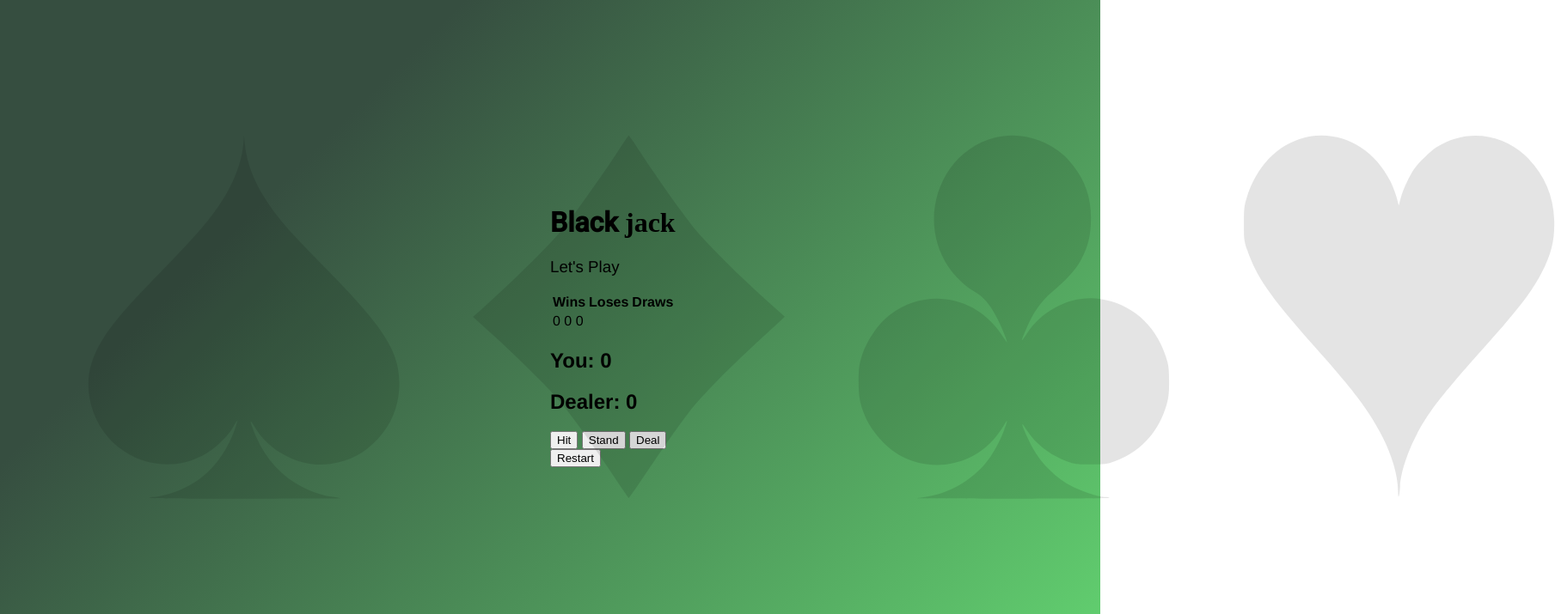
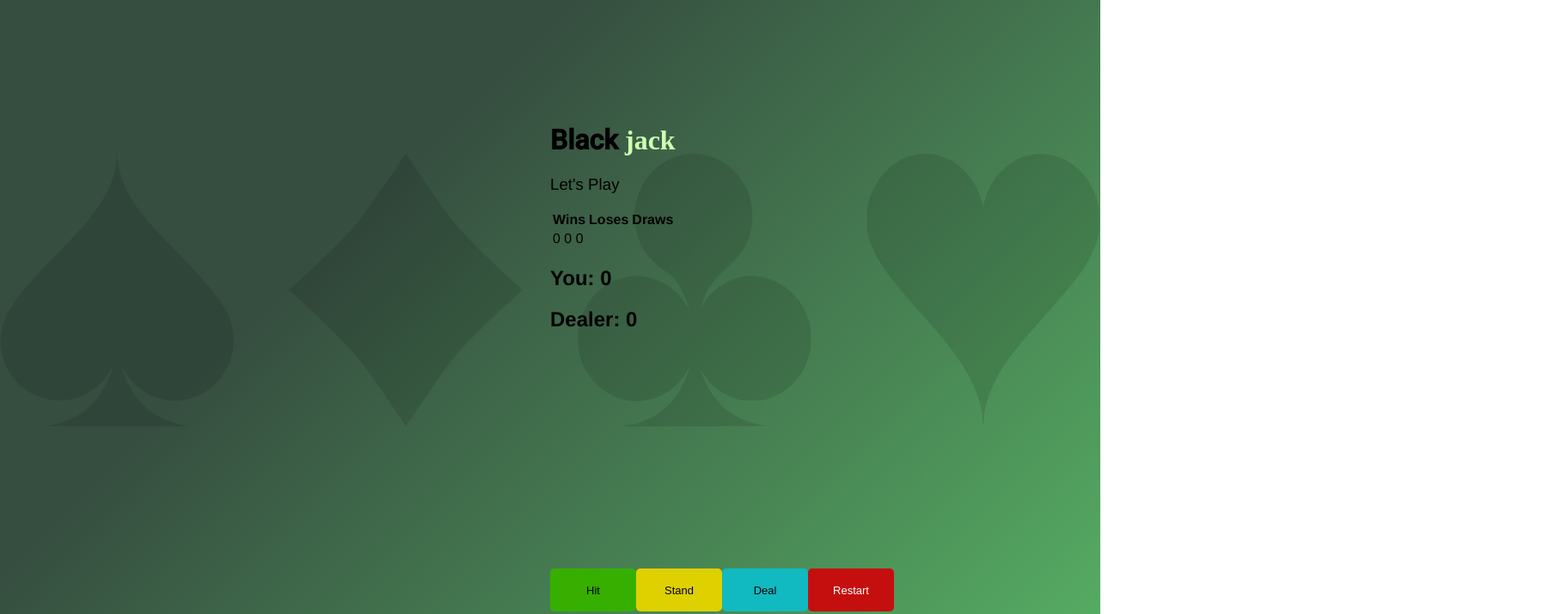
Before and after one commit to Sanketr62/BlackJack, a plain HTML site: page index.html in a window 1280 px wide. Shown: the top 715 px of the page at 86% size, 1809 px wide, since content can reach past the window. Drawn offline with Linux system fonts and the light colour scheme; a web font is replaced by a local one.

Commit message:
updated files

```diff
--- a/index.html
+++ b/index.html
@@ -24,18 +24,17 @@
 </head>
 
 <body>
-
-    <div class="bg-container"></div>
-
-    <div class="bg-image">
-        <img src="Cards_type.svg" alt="cards_type" class="bg-img2">
-    </div>
+    <br>
+    <img src="Cards_type.svg" alt="cards_type_svg" class="bg-image">
 
     <div class="container">
-        <h1><span style="font-family: 'Roboto', sans-serif;">Black</span> <span
-                style="color:Black; font-family: 'Vujahday Script';"> jack</span></h1>
-        <h3><span id="blackjack-result">Let's Play</span></h3>
-
+        <h1>
+            <span style="font-family: 'Roboto', sans-serif;">Black</span>
+            <span style="color:rgb(206, 255, 177); font-family: 'Vujahday Script';">jack</span>
+        </h1>
+        <h3>
+            <span id="blackjack-result">Let's Play</span>
+        </h3>
 
         <div class="flex-blackjack-row-1">
             <table>
@@ -64,6 +63,8 @@
             </div>
         </div>
 
+    </div>
+
     <div class="flex-blackjack-row-3">
         <div>
             <button class="btn-lg" id="blackjack-hit-button">Hit</button>
@@ -72,7 +73,7 @@
             <button class="btn-lg" id="blackjack-restart-button">Restart</button>
         </div>
     </div>
-    </div>
+
     <script src="app.js"></script>
 </body>
 
--- a/style.css
+++ b/style.css
@@ -1,35 +1,21 @@
 body{
     width: 100%;
     max-width: 100%;
-    overflow-x: hidden;
+    overflow-x: auto;
     margin: 0%;
     padding: 0%;
-}
-
-.bg-container{
-    width: 100%;
-    min-width: 100%;
-    overflow-x: hidden;
-    height: 100vh;
-    color: #fff;
     background-image: linear-gradient(315deg,#63d471 0%, #364e40 74%);
     background-repeat: no-repeat;
     background-position: center;
-    background-size: cover;
     position: relative;
 }
 
 .bg-image{
+    width: 100%;
+    height: auto;
     opacity: 10%;
-    position: absolute;
-    bottom: 0%;
     background-repeat: no-repeat;
-    padding-bottom: 0%;
-    margin-top: 0%;
-    margin-right: 0%;
-    margin-bottom: 0%;
-    margin-left: 8%;
-    z-index: 2;
+    background-attachment:scroll;
 }
 
 .flex-blackjack-row-1,
@@ -50,3 +36,72 @@ body{
     margin-bottom: 20%;
     margin-left: 50%;
 }
+
+.flex-blackjack-row-3{
+    margin-left: 50%;
+    margin-bottom: 50%;
+}
+
+.btn-lg{
+    float: left;
+}
+
+#blackjack-hit-button{
+    color: #000000;
+    background-color: #37af00;
+    border-radius: 50px;
+    display: flex;
+    justify-content: center;
+    align-items: center;
+    height: 50px;
+    width: 100px;
+    border-radius: 5px;
+    font-size: small;
+    text-decoration: none;
+    border: none;
+    font-weight: 60;
+}
+#blackjack-stand-button{
+    color: #000000;
+    background-color: #dfd000;
+    display: flex;
+    justify-content: center;
+    align-items: center;
+    height: 50px;
+    width: 100px;
+    border-radius: 5px;
+    font-size: small;
+    text-decoration: none;
+    border: none;
+    font-weight: 60;
+}
+#blackjack-deal-button{
+    color: #000000;
+    background-color: #11bac0;
+    border-radius: 50px;
+    display: flex;
+    justify-content: center;
+    align-items: center;
+    height: 50px;
+    width: 100px;
+    border-radius: 5px;
+    font-size: small;
+    text-decoration: none;
+    border: none;
+    font-weight: 60;
+}
+#blackjack-restart-button{
+    color: #ffffff;
+    background-color: #c50f0f;
+    border-radius: 50px;
+    display: flex;
+    justify-content: center;
+    align-items: center;
+    height: 50px;
+    width: 100px;
+    border-radius: 5px;
+    font-size: small;
+    text-decoration: none;
+    border: none;
+    font-weight: 60;
+}
```
Lines whose indentation alone changed are shown as unchanged.
